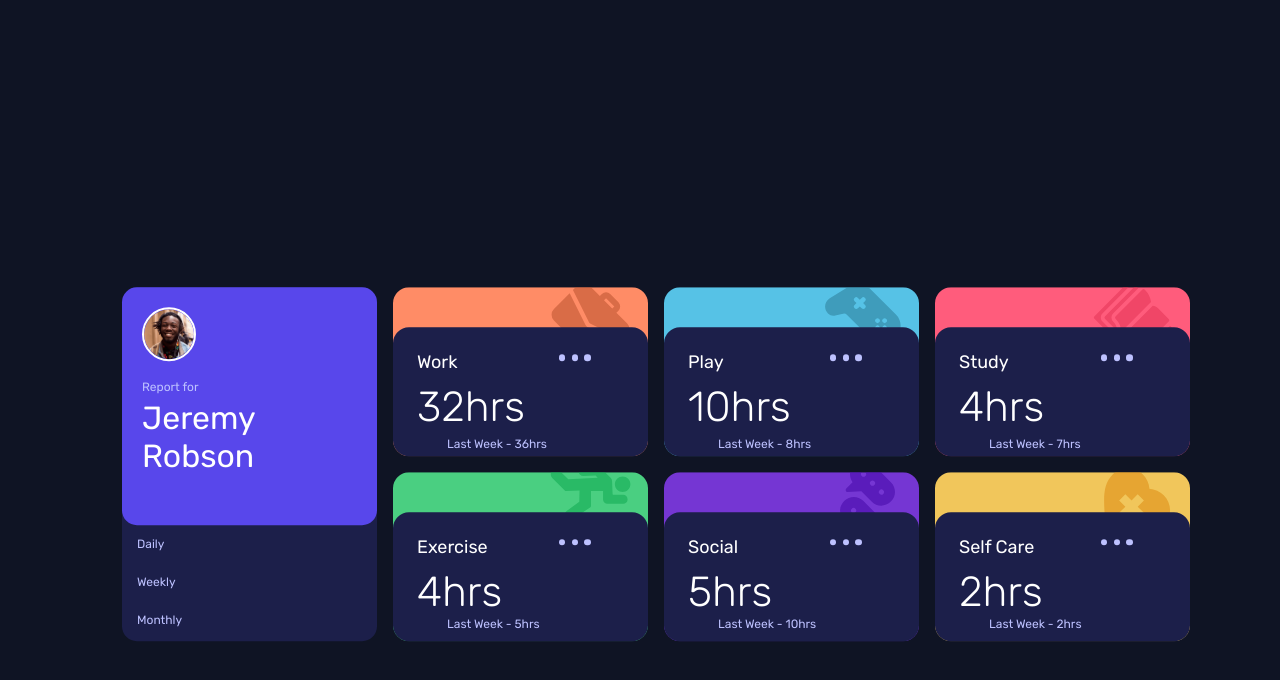
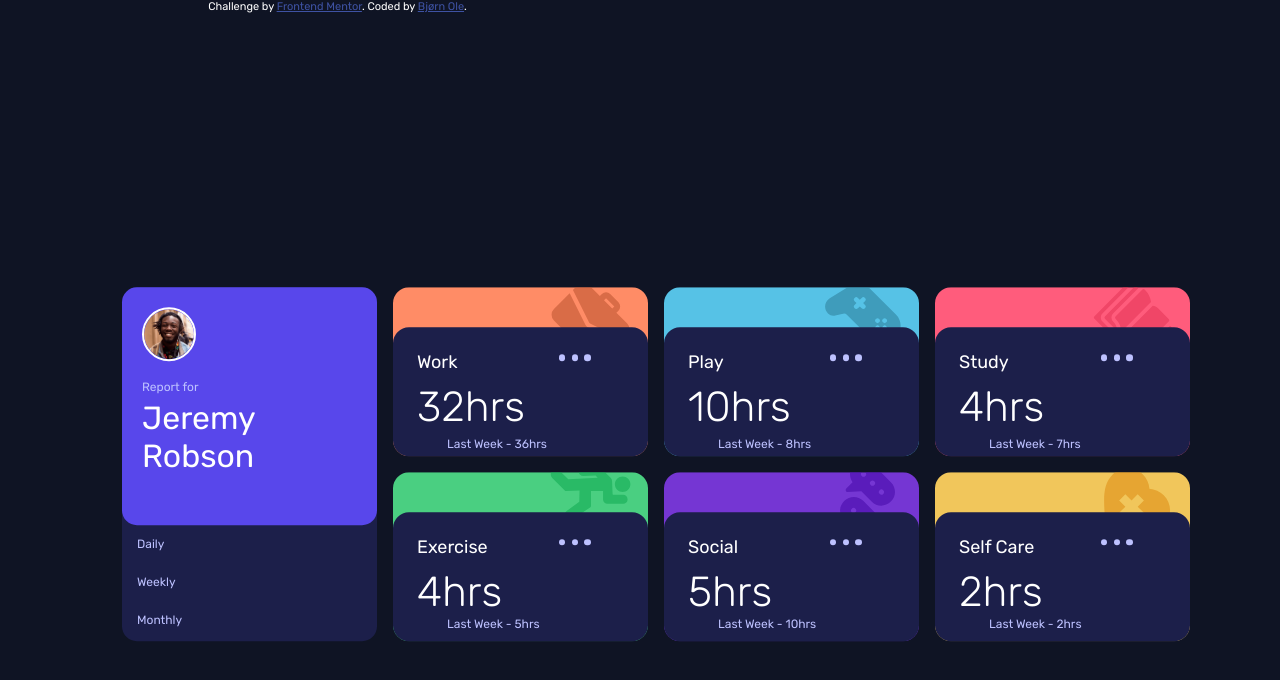
Before and after one commit to bjorngoa/time-tracking-dashboard-main, a plain HTML site: page index.html in a window 1280 px wide. Drawn offline with Linux system fonts and the light colour scheme.

Commit message:
Update index.html

```diff
--- a/index.html
+++ b/index.html
@@ -139,7 +139,12 @@
 </div>
 
 
-
+  <footer class="footer">
+    <div class="attribution">
+      Challenge by <a href="https://www.frontendmentor.io?ref=challenge" target="_blank">Frontend Mentor</a>.
+      Coded by <a href="https://github.com/bjornole-kodehode/projects" target="_blank">Bjørn Ole</a>.
+    </div>
+  </footer>
 
   <script src="index.js"></script>
 </body>
```
